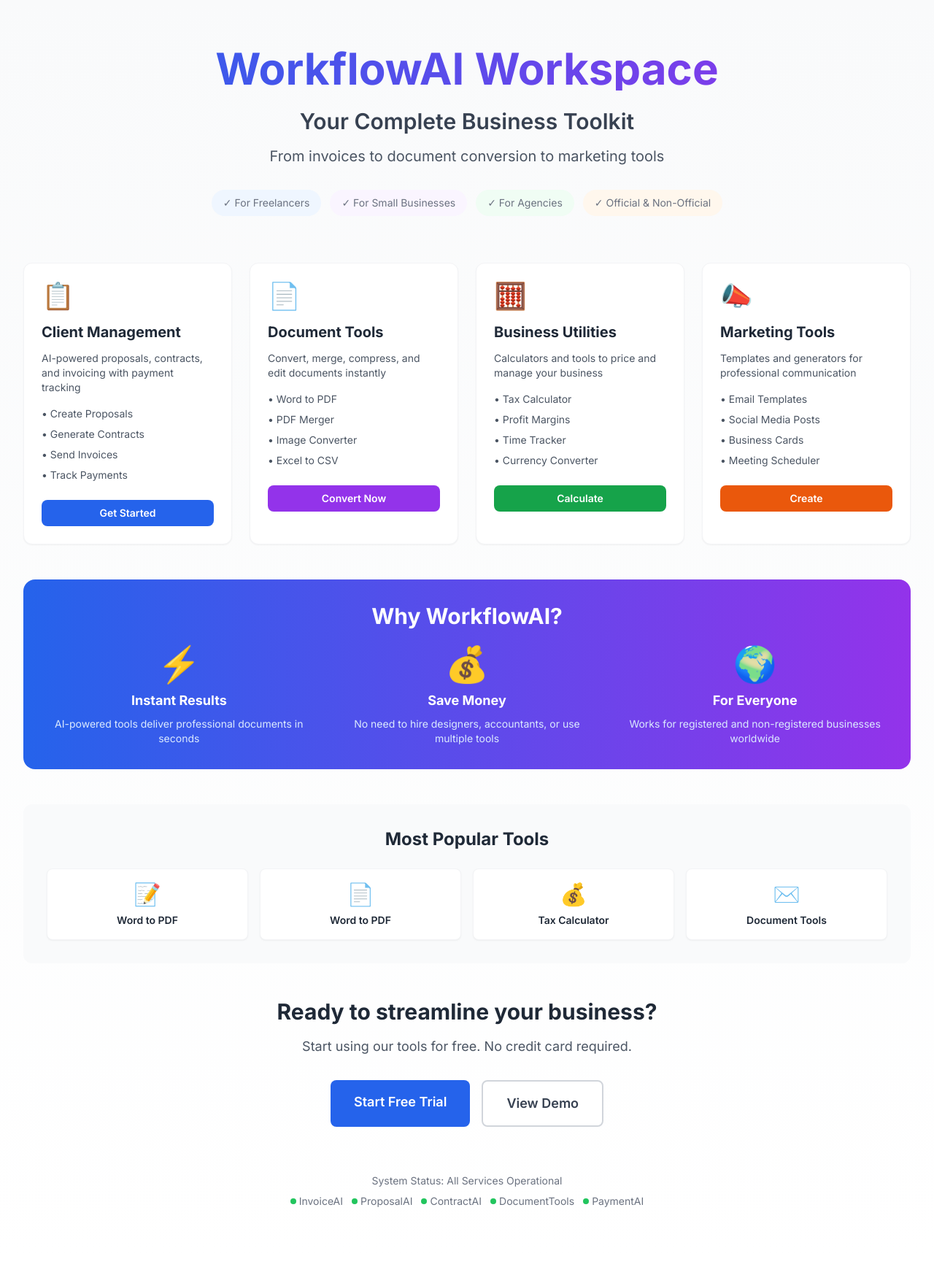
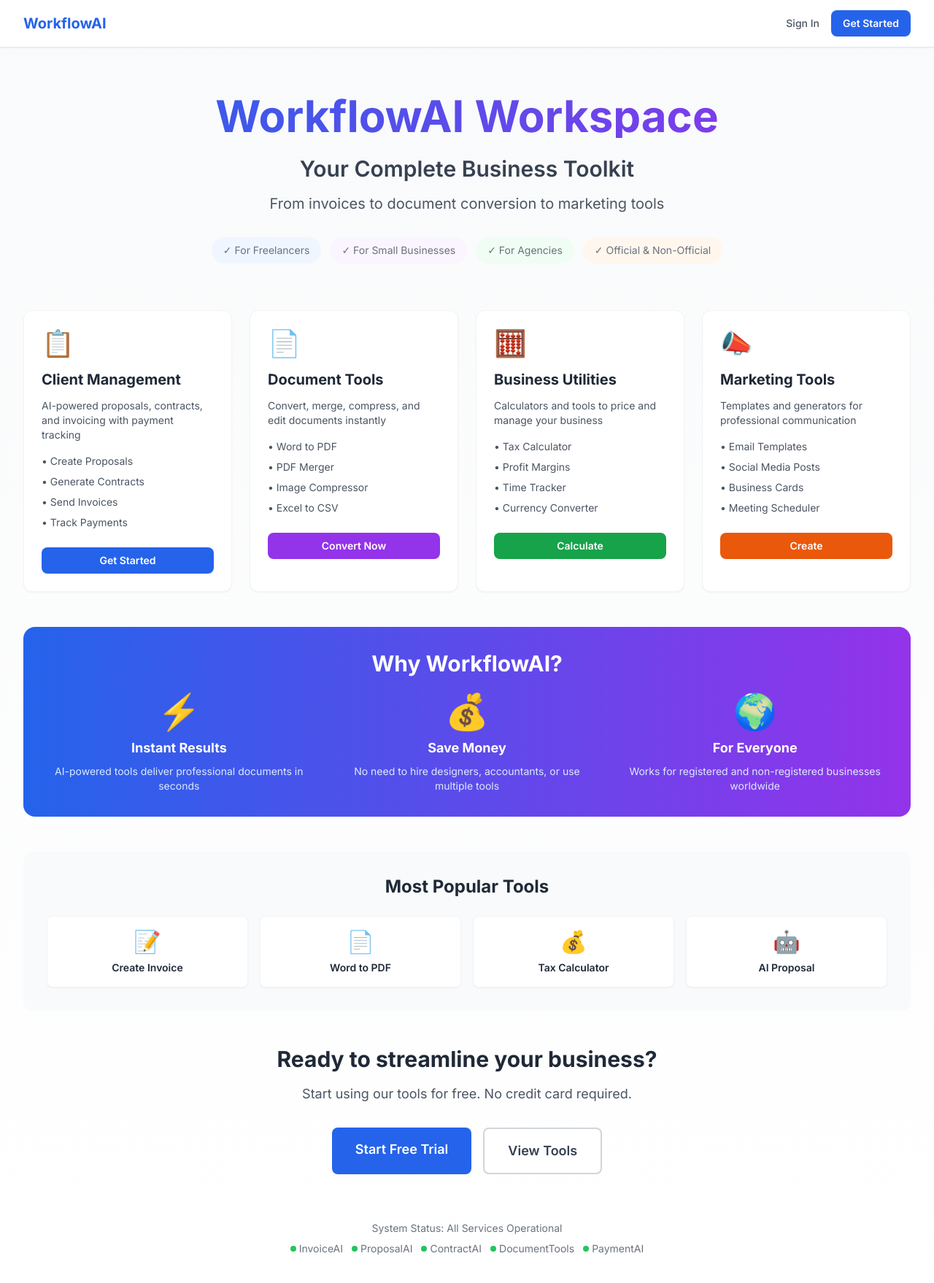
Before and after one commit to samwelmalonga-afk/workflowai-workspace, a Next.js app: page / in a window 1280 px wide. Shown: the top 1758 px of the page at 73% size. Before the commit the page ends 1720 px from the top, so only its background shows below. Built offline with nearby package versions, Linux system fonts and the light colour scheme.

Commit message:
Update page.tsx

```diff
--- a/app/page.tsx
+++ b/app/page.tsx
@@ -3,6 +3,21 @@ import Link from 'next/link'
 export default function Home() {
   return (
     <main className="min-h-screen bg-gradient-to-b from-gray-50 to-white">
+      {/* Top Nav */}
+      <nav className="bg-white border-b shadow-sm">
+        <div className="max-w-7xl mx-auto px-4 sm:px-6 lg:px-8">
+          <div className="flex items-center justify-between h-16">
+            <span className="text-xl font-bold text-blue-600">WorkflowAI</span>
+            <div className="flex items-center gap-4">
+              <Link href="/login" className="text-sm text-gray-600 hover:text-blue-600 font-medium">Sign In</Link>
+              <Link href="/login" className="bg-blue-600 text-white px-4 py-2 rounded-lg text-sm font-semibold hover:bg-blue-700">
+                Get Started
+              </Link>
+            </div>
+          </div>
+        </div>
+      </nav>
+
       <div className="max-w-7xl mx-auto px-4 sm:px-6 lg:px-8 py-16">
         <div className="text-center mb-16">
           <h1 className="text-5xl md:text-6xl font-bold mb-6 bg-gradient-to-r from-blue-600 to-purple-600 bg-clip-text text-transparent">
@@ -29,16 +44,14 @@ export default function Home() {
           <div className="bg-white p-6 rounded-xl shadow-sm hover:shadow-md transition-shadow border border-gray-100">
             <div className="text-4xl mb-4">📋</div>
             <h3 className="text-xl font-bold mb-3 text-gray-800">Client Management</h3>
-            <p className="text-gray-600 mb-4 text-sm">
-              AI-powered proposals, contracts, and invoicing with payment tracking
-            </p>
-            <ul className="space-y-2 text-sm text-gray-600">
+            <p className="text-gray-600 mb-4 text-sm">AI-powered proposals, contracts, and invoicing with payment tracking</p>
+            <ul className="space-y-2 text-sm text-gray-600 mb-6">
               <li>• Create Proposals</li>
               <li>• Generate Contracts</li>
               <li>• Send Invoices</li>
               <li>• Track Payments</li>
             </ul>
-            <Link href="/tools/documents" className="mt-6 w-full bg-blue-600 text-white py-2 rounded-lg hover:bg-blue-700 transition-colors text-sm font-semibold text-center block">
+            <Link href="/dashboard" className="mt-auto w-full bg-blue-600 text-white py-2 rounded-lg hover:bg-blue-700 transition-colors text-sm font-semibold text-center block">
               Get Started
             </Link>
           </div>
@@ -47,16 +60,14 @@ export default function Home() {
           <div className="bg-white p-6 rounded-xl shadow-sm hover:shadow-md transition-shadow border border-gray-100">
             <div className="text-4xl mb-4">📄</div>
             <h3 className="text-xl font-bold mb-3 text-gray-800">Document Tools</h3>
-            <p className="text-gray-600 mb-4 text-sm">
-              Convert, merge, compress, and edit documents instantly
-            </p>
-            <ul className="space-y-2 text-sm text-gray-600">
+            <p className="text-gray-600 mb-4 text-sm">Convert, merge, compress, and edit documents instantly</p>
+            <ul className="space-y-2 text-sm text-gray-600 mb-6">
               <li>• Word to PDF</li>
               <li>• PDF Merger</li>
-              <li>• Image Converter</li>
+              <li>• Image Compressor</li>
               <li>• Excel to CSV</li>
             </ul>
-            <Link href="/tools/documents" className="mt-6 w-full bg-purple-600 text-white py-2 rounded-lg hover:bg-purple-700 transition-colors text-sm font-semibold text-center block">
+            <Link href="/tools/documents" className="mt-auto w-full bg-purple-600 text-white py-2 rounded-lg hover:bg-purple-700 transition-colors text-sm font-semibold text-center block">
               Convert Now
             </Link>
           </div>
@@ -65,16 +76,14 @@ export default function Home() {
           <div className="bg-white p-6 rounded-xl shadow-sm hover:shadow-md transition-shadow border border-gray-100">
             <div className="text-4xl mb-4">🧮</div>
             <h3 className="text-xl font-bold mb-3 text-gray-800">Business Utilities</h3>
-            <p className="text-gray-600 mb-4 text-sm">
-              Calculators and tools to price and manage your business
-            </p>
-            <ul className="space-y-2 text-sm text-gray-600">
+            <p className="text-gray-600 mb-4 text-sm">Calculators and tools to price and manage your business</p>
+            <ul className="space-y-2 text-sm text-gray-600 mb-6">
               <li>• Tax Calculator</li>
               <li>• Profit Margins</li>
               <li>• Time Tracker</li>
               <li>• Currency Converter</li>
             </ul>
-            <Link href="/tools/calculators/tax" className="mt-6 w-full bg-green-600 text-white py-2 rounded-lg hover:bg-green-700 transition-colors text-sm font-semibold text-center block">
+            <Link href="/tools/calculators" className="mt-auto w-full bg-green-600 text-white py-2 rounded-lg hover:bg-green-700 transition-colors text-sm font-semibold text-center block">
               Calculate
             </Link>
           </div>
@@ -83,20 +92,17 @@ export default function Home() {
           <div className="bg-white p-6 rounded-xl shadow-sm hover:shadow-md transition-shadow border border-gray-100">
             <div className="text-4xl mb-4">📣</div>
             <h3 className="text-xl font-bold mb-3 text-gray-800">Marketing Tools</h3>
-            <p className="text-gray-600 mb-4 text-sm">
-              Templates and generators for professional communication
-            </p>
-            <ul className="space-y-2 text-sm text-gray-600">
+            <p className="text-gray-600 mb-4 text-sm">Templates and generators for professional communication</p>
+            <ul className="space-y-2 text-sm text-gray-600 mb-6">
               <li>• Email Templates</li>
               <li>• Social Media Posts</li>
               <li>• Business Cards</li>
               <li>• Meeting Scheduler</li>
             </ul>
-            <Link href="/tools/documents" className="mt-6 w-full bg-orange-600 text-white py-2 rounded-lg hover:bg-orange-700 transition-colors text-sm font-semibold text-center block">
+            <Link href="/tools/calculators" className="mt-auto w-full bg-orange-600 text-white py-2 rounded-lg hover:bg-orange-700 transition-colors text-sm font-semibold text-center block">
               Create
             </Link>
           </div>
-
         </div>
 
         {/* Feature Highlights */}
@@ -125,9 +131,9 @@ export default function Home() {
         <div className="bg-gray-50 rounded-xl p-8">
           <h2 className="text-2xl font-bold mb-6 text-center text-gray-800">Most Popular Tools</h2>
           <div className="grid grid-cols-2 md:grid-cols-4 gap-4">
-            <Link href="/tools/documents/word-to-pdf" className="bg-white p-4 rounded-lg shadow-sm hover:shadow-md transition-shadow text-center border border-gray-100 block">
+            <Link href="/invoices/new" className="bg-white p-4 rounded-lg shadow-sm hover:shadow-md transition-shadow text-center border border-gray-100 block">
               <div className="text-3xl mb-2">📝</div>
-              <div className="font-semibold text-sm text-gray-800">Word to PDF</div>
+              <div className="font-semibold text-sm text-gray-800">Create Invoice</div>
             </Link>
             <Link href="/tools/documents/word-to-pdf" className="bg-white p-4 rounded-lg shadow-sm hover:shadow-md transition-shadow text-center border border-gray-100 block">
               <div className="text-3xl mb-2">📄</div>
@@ -137,23 +143,23 @@ export default function Home() {
               <div className="text-3xl mb-2">💰</div>
               <div className="font-semibold text-sm text-gray-800">Tax Calculator</div>
             </Link>
-            <Link href="/tools/documents" className="bg-white p-4 rounded-lg shadow-sm hover:shadow-md transition-shadow text-center border border-gray-100 block">
-              <div className="text-3xl mb-2">✉️</div>
-              <div className="font-semibold text-sm text-gray-800">Document Tools</div>
+            <Link href="/proposals/new" className="bg-white p-4 rounded-lg shadow-sm hover:shadow-md transition-shadow text-center border border-gray-100 block">
+              <div className="text-3xl mb-2">🤖</div>
+              <div className="font-semibold text-sm text-gray-800">AI Proposal</div>
             </Link>
           </div>
         </div>
 
-        {/* CTA Section */}
+        {/* CTA */}
         <div className="text-center mt-12">
           <h2 className="text-3xl font-bold mb-4 text-gray-800">Ready to streamline your business?</h2>
           <p className="text-gray-600 mb-8 text-lg">Start using our tools for free. No credit card required.</p>
           <div className="flex gap-4 justify-center flex-wrap">
-            <Link href="/tools/documents" className="bg-blue-600 text-white px-8 py-4 rounded-lg font-semibold hover:bg-blue-700 transition-colors text-lg">
+            <Link href="/login" className="bg-blue-600 text-white px-8 py-4 rounded-lg font-semibold hover:bg-blue-700 transition-colors text-lg">
               Start Free Trial
             </Link>
             <Link href="/tools/documents" className="bg-white text-gray-700 px-8 py-4 rounded-lg font-semibold hover:bg-gray-50 transition-colors border-2 border-gray-300 text-lg">
-              View Demo
+              View Tools
             </Link>
           </div>
         </div>
@@ -162,11 +168,11 @@ export default function Home() {
         <div className="mt-16 text-center text-sm text-gray-500">
           <p className="mb-2">System Status: All Services Operational</p>
           <div className="flex gap-3 justify-center flex-wrap">
-            <span className="inline-flex items-center gap-1"><span className="w-2 h-2 bg-green-500 rounded-full"></span>InvoiceAI</span>
-            <span className="inline-flex items-center gap-1"><span className="w-2 h-2 bg-green-500 rounded-full"></span>ProposalAI</span>
-            <span className="inline-flex items-center gap-1"><span className="w-2 h-2 bg-green-500 rounded-full"></span>ContractAI</span>
-            <span className="inline-flex items-center gap-1"><span className="w-2 h-2 bg-green-500 rounded-full"></span>DocumentTools</span>
-            <span className="inline-flex items-center gap-1"><span className="w-2 h-2 bg-green-500 rounded-full"></span>PaymentAI</span>
+            {['InvoiceAI','ProposalAI','ContractAI','DocumentTools','PaymentAI'].map(s => (
+              <span key={s} className="inline-flex items-center gap-1">
+                <span className="w-2 h-2 bg-green-500 rounded-full"></span>{s}
+              </span>
+            ))}
           </div>
         </div>
       </div>
```
